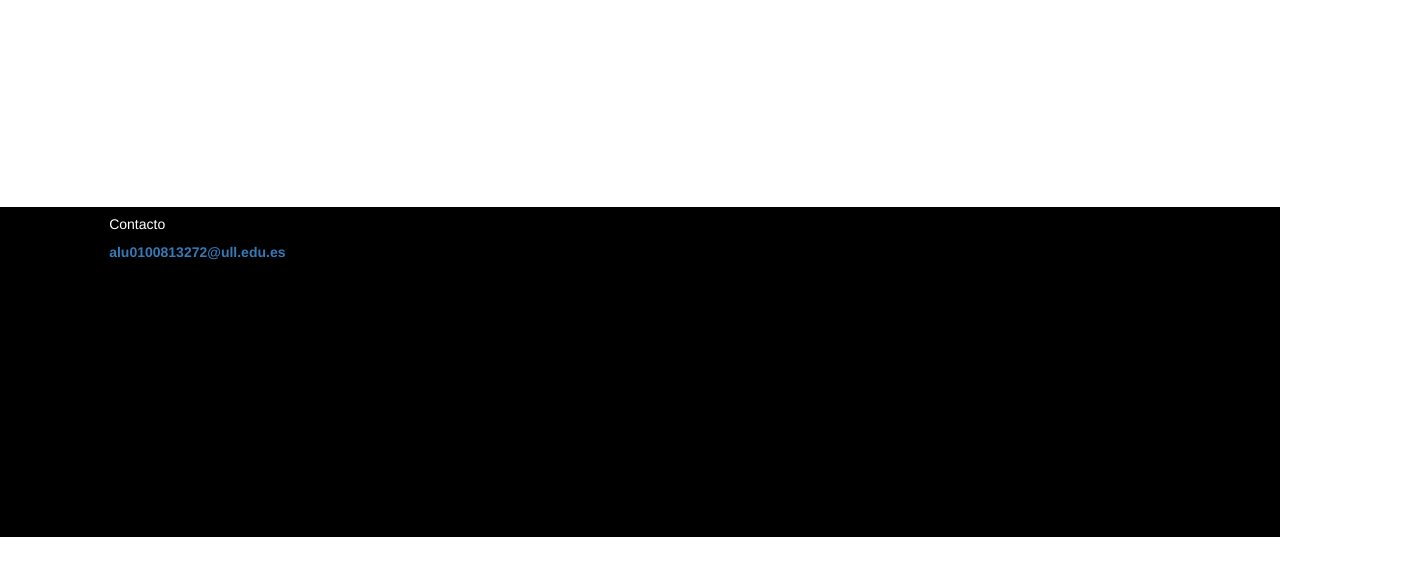
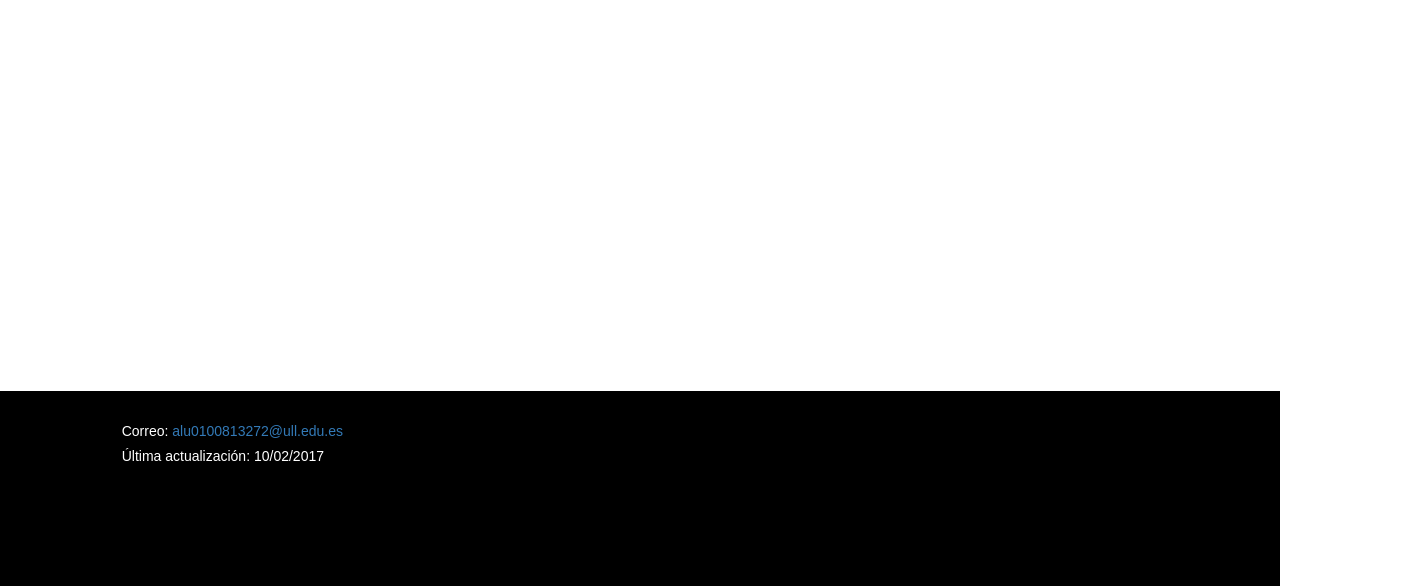
Before and after one commit to alu0100813272/alu0100813272.github.io, a plain HTML site: page index.html in a window 1280 px wide. Shown: the part 333-919 px from the top of the page, 1404 px wide, since content can reach past the window. Before the commit the page ends 870 px from the top, so only its background shows below. Drawn offline with nearby package versions, Linux system fonts and the light colour scheme.

Commit message:
Mejora de footer

```diff
--- a/css/propio.css
+++ b/css/propio.css
@@ -8,10 +8,12 @@
     font-weight: bold;
  }
 
-#footer {
-   height: 330px;
+footer {
+   height: 195px;
    background-color: black;
-   margin-top: 200px;
+   margin-top: 30%;
    position: relative;
    color : white;
+   font-family: sans-serif;
+   font-size: medium;
 }
--- a/index.html
+++ b/index.html
@@ -31,8 +31,7 @@
                            <h5>Jairo González Lemus</h5>
                            <h5>Grado en Ingeniería Informática</h5>
                            <h5>Escuela Superior de Ingeniería y Tecnología</h5>
-                        </div>
-                    <div>
+
                         </div>
                     </div>
             </div>
@@ -47,17 +46,21 @@
                             </ul>
                 </div>
           </div>
+
        </div>
-     <div id="footer">
+       <!--div class="clearfix" > </div-->
+       <footer class="container-fluid">
+
+               </br>
            <div class="row">
-         <div class="col-md-12 col-md-offset-1">
-             <h5>Contacto</h5>
-             <a href="mailto:alu0100813272@ull.edu.es" target="_top">alu0100813272@ull.edu.es</a>
-        </div>
-        </div>
-    </div>
+              <div class="col-md-11 col-md-offset-1">
+                <h5>Correo: <a href="mailto:alu0100813272@ull.edu.es" target="_top">alu0100813272@ull.edu.es</a></h5>
+                <h5>Última actualización: 10/02/2017</h5>
+              <div>
+            <div>
+       </footer>
+
     <!-- jQuery (necessary for Bootstrap's JavaScript plugins) -->
-
     <script src="https://ajax.googleapis.com/ajax/libs/jquery/1.12.4/jquery.min.js"></script>
     <!-- Include all compiled plugins (below), or include individual files as needed -->
     <script src="js/bootstrap.min.js"></script>
```
Lines whose indentation alone changed are shown as unchanged.
